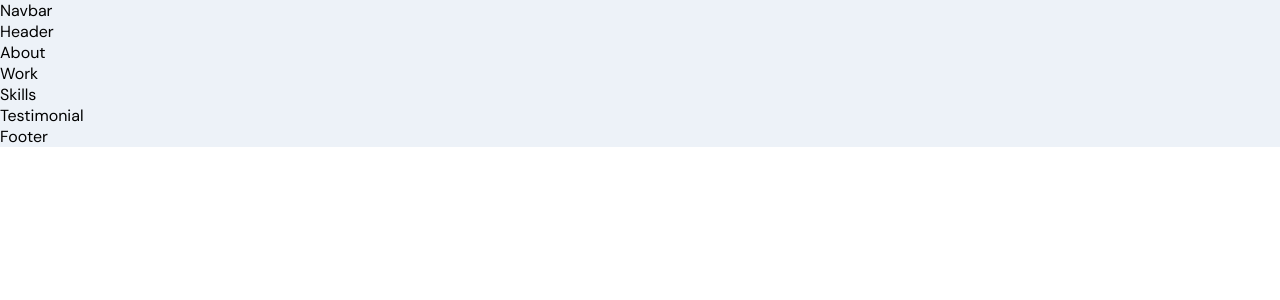
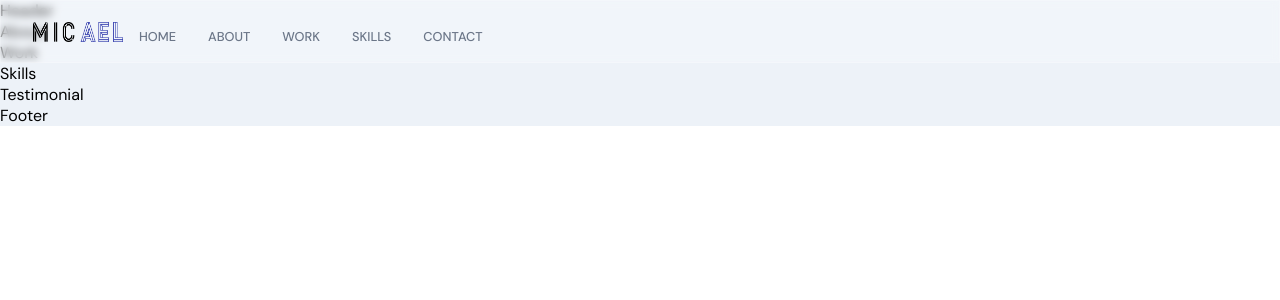
Before and after one commit to egorkavin/portfolio, a React (Create React App) app in the folder frontend_react/: page / in a window 1280 px wide. Shown: the top 300 px of the page. Built offline with nearby package versions, Linux system fonts and the light colour scheme.

Commit message:
feat: add desktop <Navbar />

```diff
--- a/frontend_react/src/components/Navbar/Navbar.jsx
+++ b/frontend_react/src/components/Navbar/Navbar.jsx
@@ -1,9 +1,25 @@
 import React from 'react';
+
+import { images } from '../../constants';
 
 import './Navbar.scss';
 
 const Navbar = () => {
-  return <div>Navbar</div>;
+  return (
+    <nav className="app__navbar">
+      <div className="app__navbar-logo">
+        <img src={images.logo} alt="logo" />
+      </div>
+      <ul className="app__navbar-links">
+        {['home', 'about', 'work', 'skills', 'contact'].map((item) => (
+          <li className="app__flex p-text" key={`link-${item}`}>
+            <div></div>
+            <a href={`${item}`}>{item}</a>
+          </li>
+        ))}
+      </ul>
+    </nav>
+  );
 };
 
 export default Navbar;
--- a/frontend_react/src/components/Navbar/Navbar.scss
+++ b/frontend_react/src/components/Navbar/Navbar.scss
@@ -0,0 +1,72 @@
+.app {
+  &__navbar {
+    width: 100%;
+    display: flex;
+    justify-content: space-between;
+    align-items: center;
+    padding: 1rem 2rem;
+    background: rgba(255, 255, 255, 0.25);
+    backdrop-filter: blur(4px);
+    -webkit-backdrop-filter: blur(4px);
+    border: 1px solid rgba(255, 255, 255, 0.18);
+    position: fixed;
+    z-index: 2;
+
+    &-logo {
+      display: flex;
+      justify-content: flex-start;
+      align-items: center;
+
+      img {
+        width: 90px;
+        height: 20px;
+
+        @media screen and (min-width: 2000px) {
+          width: 180px;
+          height: 40px;
+        }
+      }
+    }
+
+    &-links {
+      flex: 1;
+      display: flex;
+      justify-self: center;
+      align-items: center;
+      list-style: none;
+
+      li {
+        margin: 0 1rem;
+        cursor: pointer;
+        flex-direction: column;
+
+        div {
+          width: 5px;
+          height: 5px;
+          background: transparent;
+          border-radius: 50%;
+          margin-bottom: 5px;
+        }
+
+        a {
+          color: var(--gray-color);
+          text-decoration: none;
+          flex-direction: column;
+          text-transform: uppercase;
+          font-weight: 500;
+          transition: all 0.3s ease-in-out;
+
+          &:hover {
+            color: var(--secondary-color);
+          }
+        }
+
+        &:hover {
+          div {
+            background-color: var(--secondary-color);
+          }
+        }
+      }
+    }
+  }
+}
```
